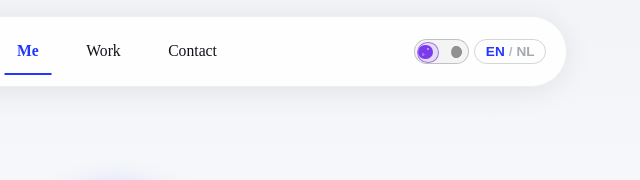
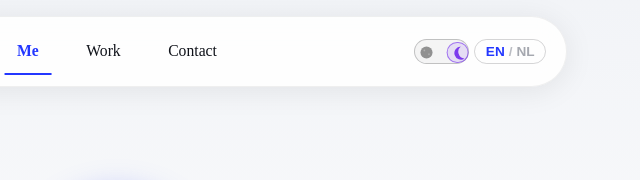
Before and after one commit to SheanL/shean-portfolio, an Astro site: page / in a window 1280 px wide. Shown: the top 180 px of the page, 523-1163 px from the left. Built offline with nearby package versions, Linux system fonts and the light colour scheme; Astro itself is replaced by a stand-in of ours.

Commit message:
fix THemeToggle

```diff
--- a/src/components/ThemeToggle.jsx
+++ b/src/components/ThemeToggle.jsx
@@ -59,29 +59,37 @@ export default function ThemeToggle() {
         }}
       >
         <span
-          aria-hidden="true"
           style={{
             zIndex: 1,
-            width: '0.9rem',
-            height: '0.9rem',
-            borderRadius: '50%',
-            background: theme === 'light'
-              ? 'radial-gradient(circle at 68% 30%, rgba(255,255,255,0.45) 0 7%, transparent 8%), radial-gradient(circle at 35% 68%, rgba(255,255,255,0.3) 0 9%, transparent 10%), #7c3aed'
-              : 'radial-gradient(circle at 68% 30%, rgba(255,255,255,0.35) 0 7%, transparent 8%), radial-gradient(circle at 35% 68%, rgba(255,255,255,0.2) 0 9%, transparent 10%), rgba(128, 128, 128, 0.85)',
+            width: '1rem',
+            height: '1rem',
+            display: 'grid',
+            placeItems: 'center',
+            color: theme === 'dark' ? '#7c3aed' : 'rgba(128, 128, 128, 0.85)',
+            transition: 'color 0.25s ease',
           }}
-        />
+        >
+          <svg viewBox="0 0 24 24" width="17" height="17" fill="currentColor">
+            <circle cx="12" cy="12" r="8.5" />
+            <circle cx="9" cy="9" r="1.2" fill="rgba(255,255,255,0.28)" />
+            <circle cx="15.5" cy="14.5" r="1.4" fill="rgba(255,255,255,0.22)" />
+          </svg>
+        </span>
         <span
-          aria-hidden="true"
           style={{
             zIndex: 1,
-            width: '0.9rem',
-            height: '0.9rem',
-            borderRadius: '50%',
-            background: theme === 'dark'
-              ? 'radial-gradient(circle at 35% 50%, #7c3aed 0 52%, transparent 54%)'
-              : 'radial-gradient(circle at 35% 50%, rgba(128, 128, 128, 0.85) 0 52%, transparent 54%)',
+            width: '1rem',
+            height: '1rem',
+            display: 'grid',
+            placeItems: 'center',
+            color: theme === 'light' ? '#7c3aed' : 'rgba(128, 128, 128, 0.85)',
+            transition: 'color 0.25s ease',
           }}
-        />
+        >
+          <svg viewBox="0 0 24 24" width="18" height="18" fill="currentColor">
+            <path d="M15.7 3.3a8.8 8.8 0 1 0 5 16.2A9.2 9.2 0 0 1 15.7 3.3Z" />
+          </svg>
+        </span>
         <span
           style={{
             position: 'absolute',
@@ -92,7 +100,7 @@ export default function ThemeToggle() {
             borderRadius: '999px',
             border: '1px solid rgba(124, 58, 237, 0.65)',
             background: 'rgba(124, 58, 237, 0.12)',
-            transform: theme === 'dark' ? 'translateX(1.85rem)' : 'translateX(0)',
+            transform: theme === 'dark' ? 'translateX(0)' : 'translateX(1.85rem)',
             transition: 'transform 0.25s ease',
           }}
         />
```
